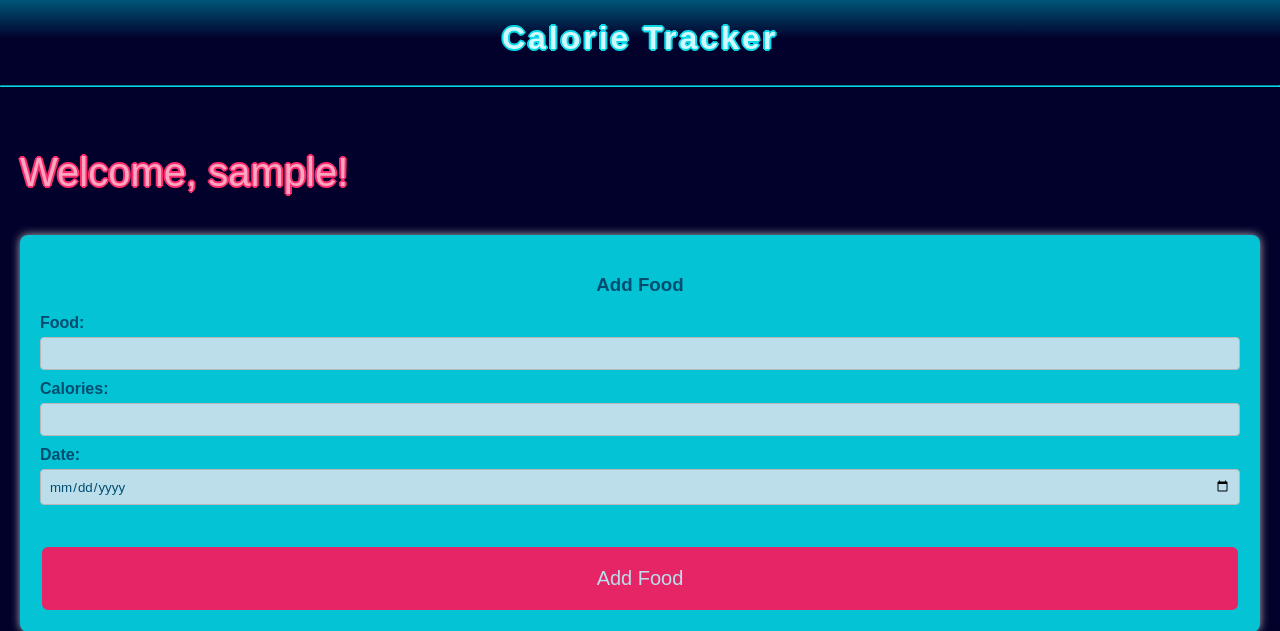
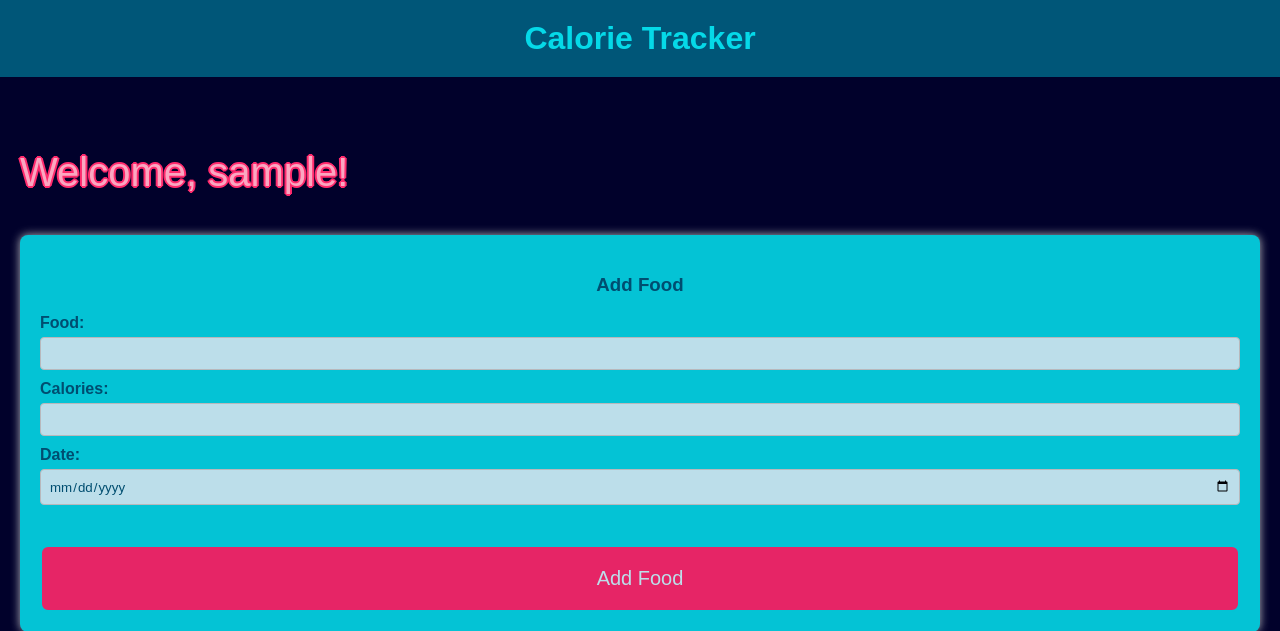
Before and after one commit to software-students-spring2024/5-final-project-spring-2024-dttt5, a Flask app: page / in a window 1280 px wide. Shown: the top 631 px of the page. Run offline with Flask 3, Linux system fonts and the light colour scheme; the visitor is signed in with stand-in values (Sample User, id 1); data that the repository does not hold is empty; parts of the project's set-up code (start-up, migrations or seed data) failed here and were passed over.

Commit message:
finishing touches

```diff
--- a/app/static/style.css
+++ b/app/static/style.css
@@ -14,6 +14,7 @@ body {
     top: 0;
     left: 0;
     z-index: 999;
+
   }
 
 
@@ -59,25 +60,24 @@ palette:
 }
 
 h1 {
-    color: #d1f7ff;
+    color: #05d9e8;
     text-align: center;
     /* border: 3px double #ff2a6d; */
-    text-shadow: 2px 0 #05d9e8, -2px 0 #05d9e8, 0 2px #05d9e8, 0 -2px #05d9e8,
+    /* text-shadow: 2px 0 #05d9e8, -2px 0 #05d9e8, 0 2px #05d9e8, 0 -2px #05d9e8,
                1px 1px #05d9e8, -1px -1px #05d9e8, 1px -1px #05d9e8, -1px 1px #05d9e8;
-               background: rgb(1,1,43);
-               background: linear-gradient(0deg, rgba(1,1,43,1) 50%, rgba(0,86,120,1) 100%);
-    letter-spacing: 3px;
+               background: rgb(0,86,120);
+               background: radial-gradient(circle, rgba(0,86,120,1) 50%, rgba(1,1,43,1) 100%);  */
+    /* letter-spacing: 3px; */
     margin: auto 0;
     text-align: center;
     display: flex;
     justify-content: center;
     align-items: center;
     padding: 20px;
+    background-color: #005678;
+
+    /* border-bottom: 2px solid #05d9e8; */
 }
-
-hr {
-    border-color: #05d9e8;
-  }
 
 
 h2 {
--- a/app/templates/index.html
+++ b/app/templates/index.html
@@ -9,7 +9,6 @@
 <body>
     <div class="borderHeader">
         <h1>Calorie Tracker</h1>
-        <hr>
     </div>
 
     <div class="spacer"></div>
```
Also changed, not shown: app/templates/edit_calorie_entry.html (+9 -4 lines), app/templates/edit_workout_entry.html (+9 -4 lines).
